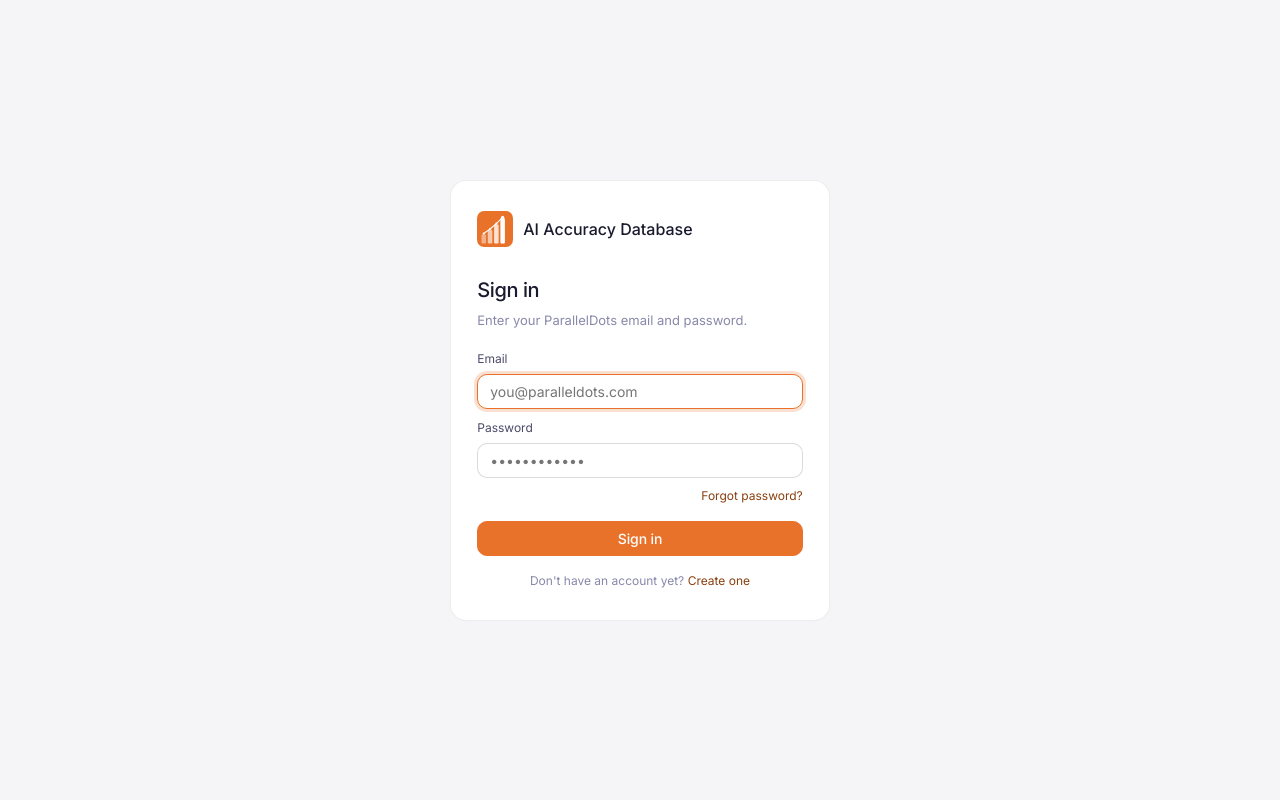
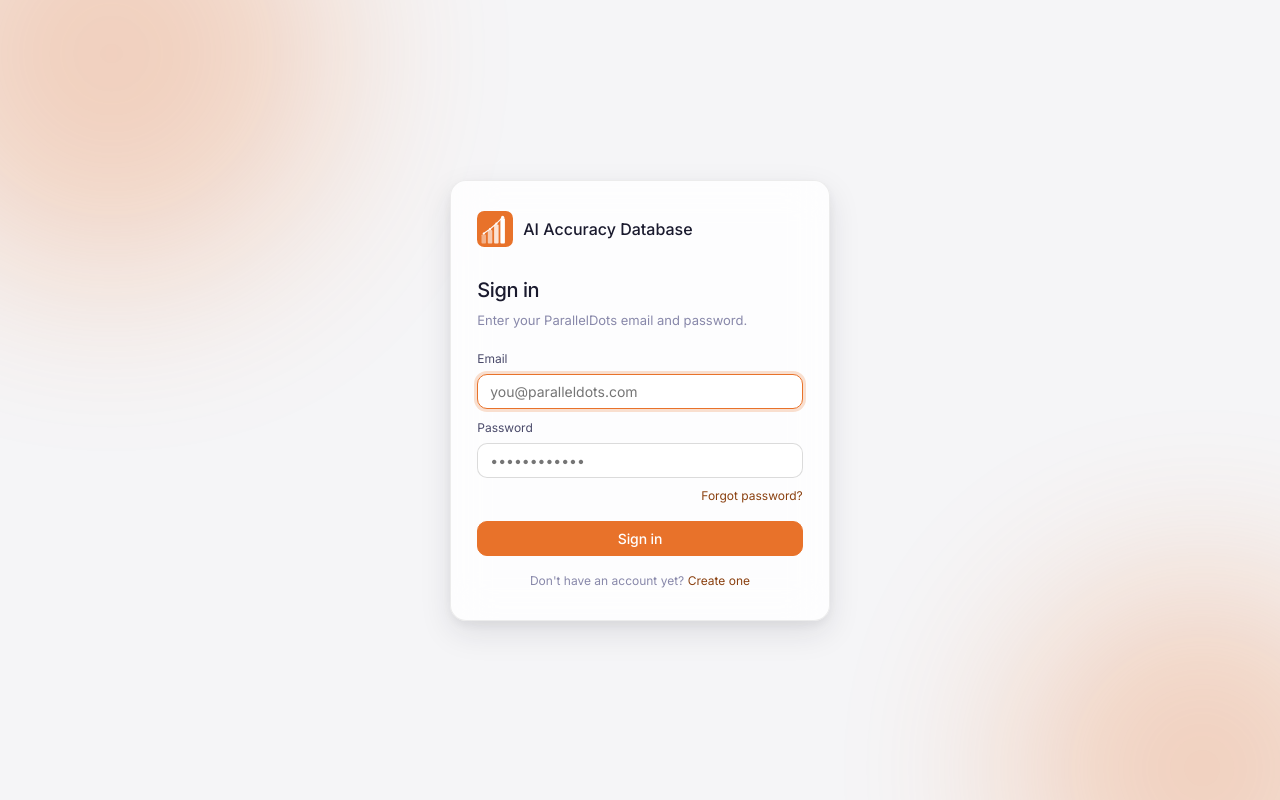
Before and after one commit to ketanwarang/ai-accuracy-database, a Next.js app: page /login in a window 1280 px wide. Built offline with nearby package versions, Linux system fonts and the light colour scheme; no server answers.

Commit message:
UI Tweaks

```diff
--- a/app/change-password/page.tsx
+++ b/app/change-password/page.tsx
@@ -50,7 +50,7 @@
   if (!user) { router.push("/login"); return null; }
 
   return (
-    <div style={{
+    <div className="auth-page" style={{
       minHeight: "100vh",
       background: "var(--surface-0)",
       display: "flex",
@@ -58,12 +58,12 @@
       justifyContent: "center",
       fontFamily: "var(--font-sans)",
     }}>
-      <div style={{
+      <div className="glass-card" style={{
         width: 380,
-        background: "var(--surface-1)",
         borderRadius: 16,
         padding: "2rem 1.75rem",
         border: "0.5px solid var(--border)",
+        boxShadow: "var(--shadow-lg)",
         animation: "popIn 0.3s ease-out",
       }}>
         <div style={{ display: "flex", alignItems: "center", gap: 10, marginBottom: 28 }}>
--- a/app/create-account/page.tsx
+++ b/app/create-account/page.tsx
@@ -55,7 +55,7 @@
   }
 
   return (
-    <div style={{
+    <div className="auth-page" style={{
       minHeight: "100vh",
       background: "var(--surface-0)",
       display: "flex",
@@ -63,12 +63,12 @@
       justifyContent: "center",
       fontFamily: "var(--font-sans)",
     }}>
-      <div style={{
+      <div className="glass-card" style={{
         width: 380,
-        background: "var(--surface-1)",
         borderRadius: 16,
         padding: "2rem 1.75rem",
         border: "0.5px solid var(--border)",
+        boxShadow: "var(--shadow-lg)",
         animation: "popIn 0.3s ease-out",
       }}>
         <div style={{ display: "flex", alignItems: "center", gap: 10, marginBottom: 28 }}>
--- a/app/forgot-password/page.tsx
+++ b/app/forgot-password/page.tsx
@@ -35,7 +35,7 @@
   }
 
   return (
-    <div style={{
+    <div className="auth-page" style={{
       minHeight: "100vh",
       background: "var(--surface-0)",
       display: "flex",
@@ -43,12 +43,12 @@
       justifyContent: "center",
       fontFamily: "var(--font-sans)",
     }}>
-      <div style={{
+      <div className="glass-card" style={{
         width: 380,
-        background: "var(--surface-1)",
         borderRadius: 16,
         padding: "2rem 1.75rem",
         border: "0.5px solid var(--border)",
+        boxShadow: "var(--shadow-lg)",
         animation: "popIn 0.3s ease-out",
       }}>
         <div style={{ display: "flex", alignItems: "center", gap: 10, marginBottom: 28 }}>
--- a/app/globals.css
+++ b/app/globals.css
@@ -123,14 +123,14 @@
   background: var(--surface-1);
   color: var(--text-primary);
   padding: 8px 14px;
-  transition: all 0.15s ease;
+  transition: background 0.18s cubic-bezier(0.16,1,0.3,1), box-shadow 0.18s cubic-bezier(0.16,1,0.3,1), transform 0.15s cubic-bezier(0.16,1,0.3,1), border-color 0.18s ease, color 0.18s ease;
   letter-spacing: -0.01em;
 }
-button:hover { background: var(--surface-2); box-shadow: var(--shadow-sm); }
-button:active { transform: scale(0.98); }
+button:hover { background: var(--surface-2); box-shadow: var(--shadow-sm); transform: translateY(-1px); }
+button:active { transform: scale(0.97) translateY(0); }
 button.primary { background: var(--fill-accent); border-color: var(--fill-accent); color: #fff; }
-button.primary:hover { background: var(--fill-accent-hover); box-shadow: 0 4px 12px var(--glow-accent); }
-button:disabled { opacity: 0.5; cursor: not-allowed; }
+button.primary:hover { background: var(--fill-accent-hover); box-shadow: 0 6px 18px var(--glow-accent); transform: translateY(-1px); }
+button:disabled { opacity: 0.5; cursor: not-allowed; transform: none !important; box-shadow: none !important; }
 
 /* ============================================================ INPUTS ============================================================ */
 select, input, textarea {
@@ -203,6 +203,49 @@
 /* Ephemeral inline success/error messages */
 .flash-message { animation: flashIn 0.3s ease-out; }
 
+/* ============================================================ AMBIENT GLOW (auth pages) ============================================================ */
+@keyframes drift {
+  0%, 100% { transform: translate(0, 0) scale(1); }
+  50% { transform: translate(24px, -18px) scale(1.06); }
+}
+.auth-page {
+  position: relative;
+  overflow: hidden;
+  isolation: isolate;
+}
+.auth-page::before, .auth-page::after {
+  content: "";
+  position: absolute;
+  border-radius: 50%;
+  filter: blur(90px);
+  z-index: -1;
+  opacity: 0.28;
+  background: var(--fill-accent);
+  animation: drift 14s ease-in-out infinite;
+  pointer-events: none;
+}
+.auth-page::before {
+  width: 420px; height: 420px;
+  top: -140px; left: -120px;
+}
+.auth-page::after {
+  width: 380px; height: 380px;
+  bottom: -160px; right: -110px;
+  animation-delay: -7s;
+}
+[data-mode="dark"] .auth-page::before, [data-mode="dark"] .auth-page::after { opacity: 0.4; }
+@media (prefers-color-scheme: dark) {
+  :root:not([data-mode="light"]) .auth-page::before,
+  :root:not([data-mode="light"]) .auth-page::after { opacity: 0.4; }
+}
+
+/* Frosted-glass card surface (used over the ambient glow) */
+.glass-card {
+  background: color-mix(in srgb, var(--surface-1) 82%, transparent);
+  backdrop-filter: blur(20px) saturate(180%);
+  -webkit-backdrop-filter: blur(20px) saturate(180%);
+}
+
 /* ============================================================ SKELETON ============================================================ */
 .skeleton {
   background: linear-gradient(90deg, var(--surface-2) 25%, var(--border) 50%, var(--surface-2) 75%);
@@ -217,11 +260,11 @@
   border: 0.5px solid var(--border);
   border-radius: var(--radius-xl);
   box-shadow: var(--shadow-sm);
-  transition: box-shadow 0.2s, transform 0.2s, border-color 0.2s;
+  transition: box-shadow 0.25s cubic-bezier(0.16,1,0.3,1), transform 0.25s cubic-bezier(0.16,1,0.3,1), border-color 0.25s ease;
 }
 .card:hover { box-shadow: var(--shadow-md); }
 .card-interactive { cursor: pointer; }
-.card-interactive:hover { transform: translateY(-2px); box-shadow: var(--shadow-lg); }
+.card-interactive:hover { transform: translateY(-2px) scale(1.008); box-shadow: var(--shadow-lg); }
 
 /* ============================================================ NAV ============================================================ */
 .nav-sticky {
@@ -273,9 +316,9 @@
   flex-direction: column;
 }
 .project-card:hover {
-  transform: translateY(-3px);
+  transform: translateY(-3px) scale(1.012);
   border-color: var(--status-border, var(--border-accent));
-  box-shadow: 0 8px 24px var(--status-glow, var(--glow-accent)), var(--shadow-sm);
+  box-shadow: 0 10px 28px var(--status-glow, var(--glow-accent)), var(--shadow-sm);
 }
 .project-card button {
   width: 100%;
--- a/app/login/page.tsx
+++ b/app/login/page.tsx
@@ -54,7 +54,7 @@
   }
 
   return (
-    <div style={{
+    <div className="auth-page" style={{
       minHeight: "100vh",
       background: "var(--surface-0)",
       display: "flex",
@@ -62,12 +62,12 @@
       justifyContent: "center",
       fontFamily: "var(--font-sans)",
     }}>
-      <div style={{
+      <div className="glass-card" style={{
         width: 380,
-        background: "var(--surface-1)",
         borderRadius: 16,
         padding: "2rem 1.75rem",
         border: "0.5px solid var(--border)",
+        boxShadow: "var(--shadow-lg)",
         animation: "popIn 0.3s ease-out",
       }}>
         <div style={{ display: "flex", alignItems: "center", gap: 10, marginBottom: 28 }}>
--- a/app/reset-password/page.tsx
+++ b/app/reset-password/page.tsx
@@ -60,7 +60,7 @@
   }
 
   return (
-    <div style={{
+    <div className="auth-page" style={{
       minHeight: "100vh",
       background: "var(--surface-0)",
       display: "flex",
@@ -68,12 +68,12 @@
       justifyContent: "center",
       fontFamily: "var(--font-sans)",
     }}>
-      <div style={{
+      <div className="glass-card" style={{
         width: 380,
-        background: "var(--surface-1)",
         borderRadius: 16,
         padding: "2rem 1.75rem",
         border: "0.5px solid var(--border)",
+        boxShadow: "var(--shadow-lg)",
         animation: "popIn 0.3s ease-out",
       }}>
         <div style={{ display: "flex", alignItems: "center", gap: 10, marginBottom: 28 }}>
```
Also changed, not shown: app/account/[accountId]/page.tsx (+5 -3 lines), app/page.tsx (+16 -4 lines), components/TopNav.tsx (+8 -6 lines).
